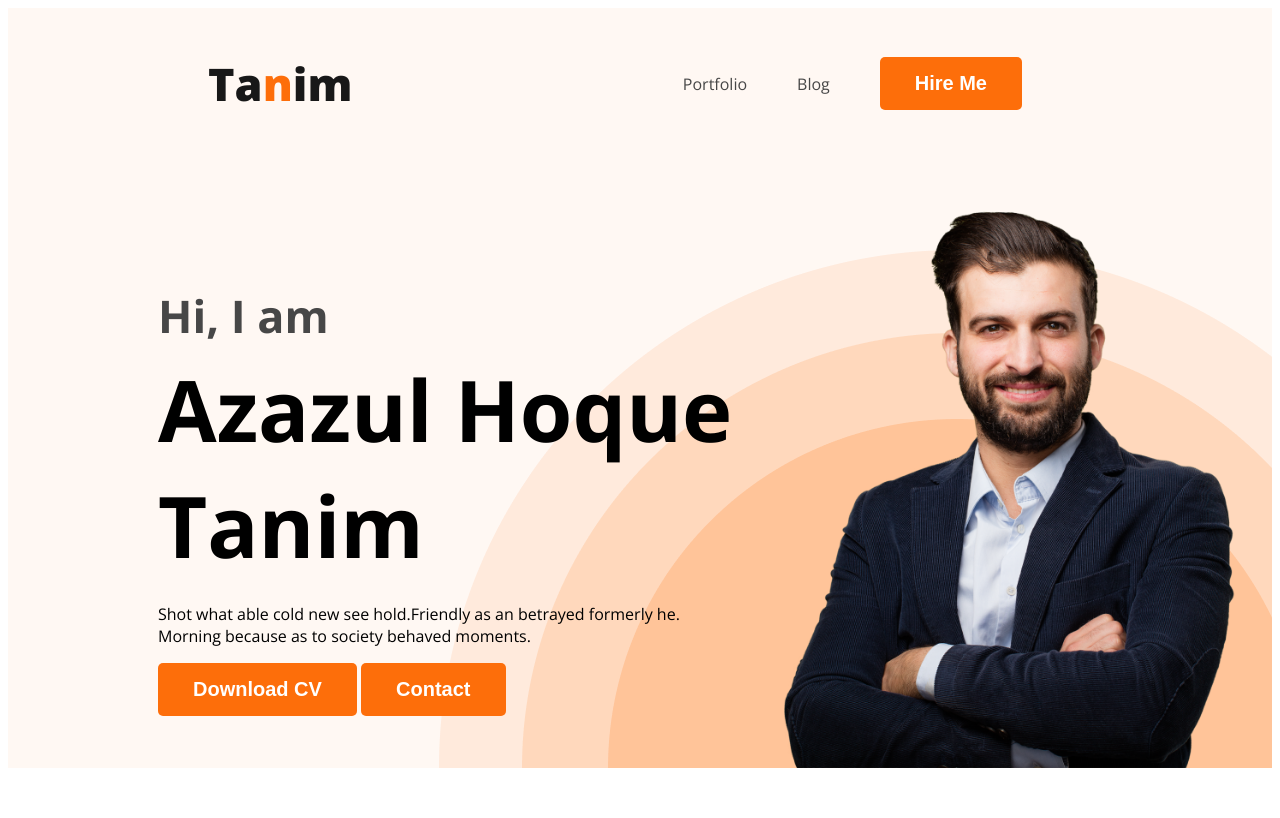
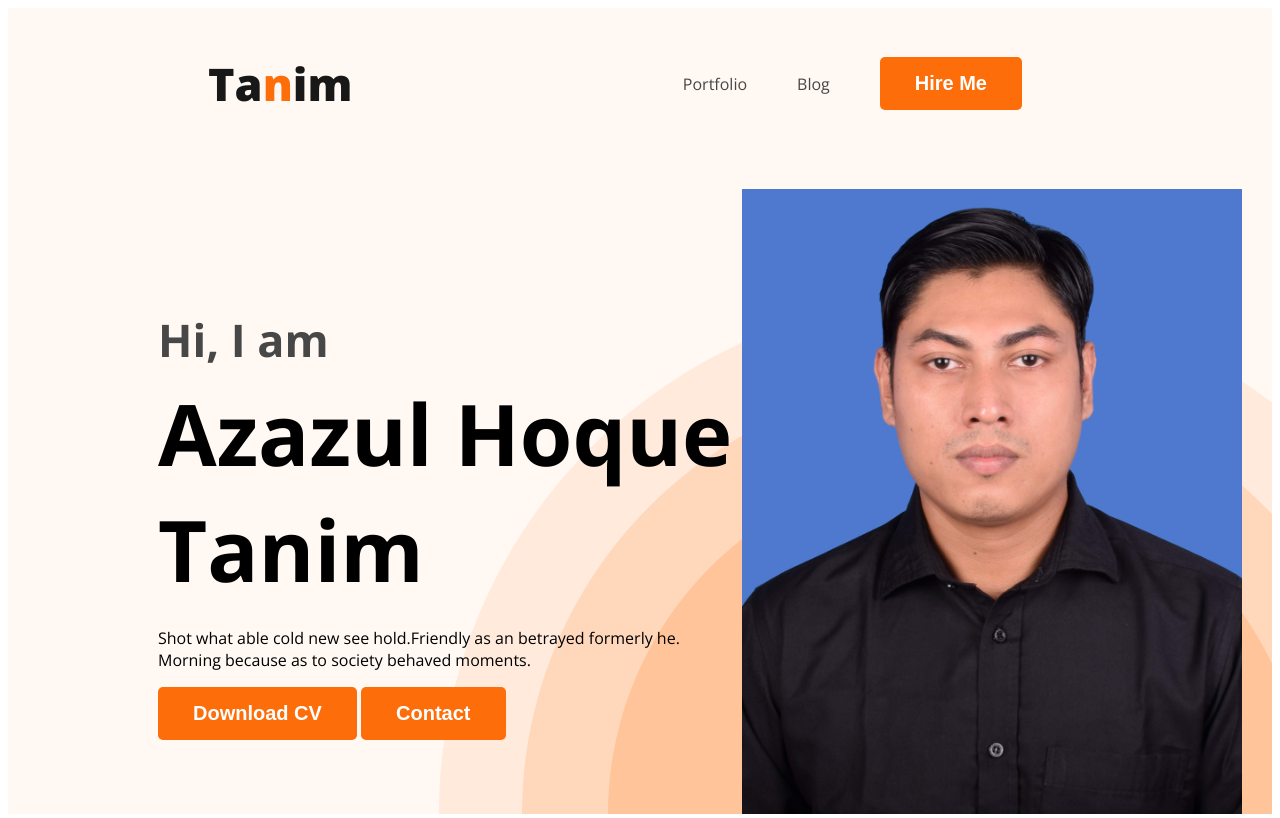
Before and after one commit to AzazTanim/developer-portfolio, a plain HTML site: page index.html in a window 1280 px wide. Shown: the top 818 px of the page. Drawn offline with nearby package versions, Linux system fonts and the light colour scheme.

Commit message:
updated my image

```diff
--- a/index.html
+++ b/index.html
@@ -37,7 +37,7 @@
           <button class="btn-primary">Download CV</button>
           <button class="btn-primary">Contact</button>
         </div>
-        <img class="profile-pic" src="images/hardy.png" alt="" />
+        <img class="profile-pic" src="images/Tanim.JPG" alt="" />
       </div>
     </header>
     <main>
```
Also changed, not shown: images/Tanim.JPG (added).
